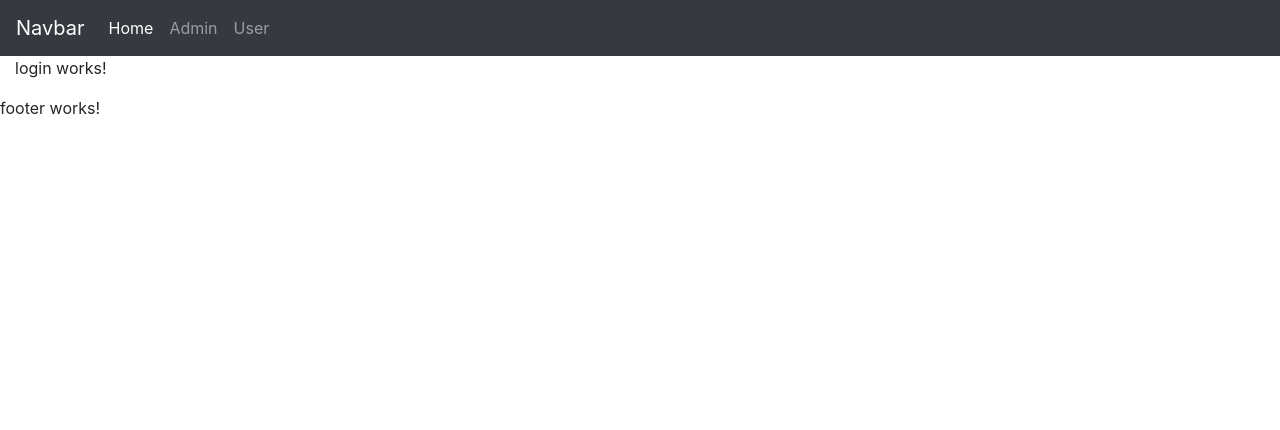
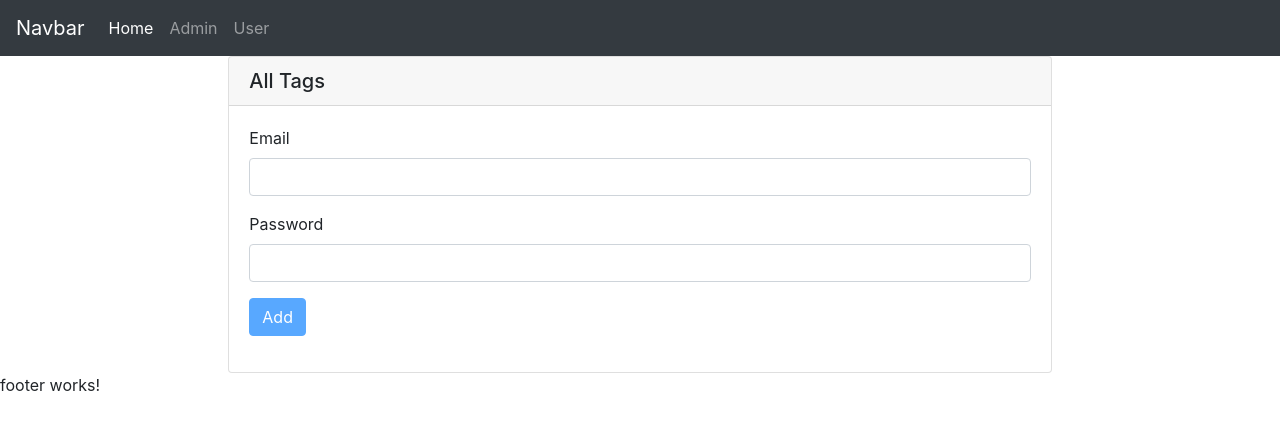
Before and after one commit to IAmMonmoy/Dotnet-Core-Api-Authentication-with-Anguar-5, an Angular app in the folder AngularTokenAuthentication/: page /login in a window 1280 px wide. Shown: the top 430 px of the page. Built offline with nearby package versions, Linux system fonts and the light colour scheme.

Commit message:
added frontend for loginform

```diff
--- a/AngularTokenAuthentication/src/app/authentication/authentication.module.ts
+++ b/AngularTokenAuthentication/src/app/authentication/authentication.module.ts
@@ -1,5 +1,6 @@
 import { NgModule } from '@angular/core';
 import { CommonModule } from '@angular/common';
+import { ReactiveFormsModule } from '@angular/forms';
 
 import { AuthenticationRoutingModule } from './authentication-routing.module';
 import { LoginComponent } from './login/login.component';
@@ -8,7 +9,8 @@ import { RegisterComponent } from './register/register.component';
 @NgModule({
   imports: [
     CommonModule,
-    AuthenticationRoutingModule
+    AuthenticationRoutingModule,
+    ReactiveFormsModule
   ],
   declarations: [LoginComponent, RegisterComponent]
 })
--- a/AngularTokenAuthentication/src/app/authentication/login/login.component.html
+++ b/AngularTokenAuthentication/src/app/authentication/login/login.component.html
@@ -1,3 +1,31 @@
-<p>
-  login works!
-</p>
+<div class="row">
+  <div class="col-md-2"></div>
+  <div class="col-md-8">
+      <div class="card">
+          <h5 class="card-header">All Tags</h5>
+          <div class="card-body">
+              <form [formGroup] = "loginForm" (ngSubmit) = "onSubmit()" novalidate>
+                    <div class="form-group">
+                        <label for="Email">Email</label>
+                        <input type="text" id="Email" class="form-control" [class.is-invalid]="loginForm.controls.Email.invalid && (loginForm.controls.Email.dirty || loginForm.controls.Email.touched)" formControlName="Email">
+                        <div *ngIf = "loginForm.controls.Email.errors.required && (loginForm.controls.Email.dirty || loginForm.controls.Email.touched)" class="text-danger">
+                          <strong>Email field is required</strong>
+                        </div>
+                    </div>
+                    <div class="form-group">
+                        <label for="Password">Password</label>
+                        <input type="text" id="Password" class="form-control" [class.is-invalid]="loginForm.controls.Password.invalid && (loginForm.controls.Password.dirty || loginForm.controls.Password.touched)" formControlName="Password">
+                        <div *ngIf = "loginForm.controls.Password.errors.required && (loginForm.controls.Password.dirty || loginForm.controls.Password.touched)" class="text-danger">
+                            <strong>Password field is required</strong>
+                        </div>
+                    </div>
+                    <div class="form-group">
+                        <button type="submit" class="btn btn-primary" [disabled]='!loginForm.valid' >
+                            Add
+                        </button>
+                    </div>
+              </form>
+           </div>
+        </div>
+    </div>
+</div>
--- a/AngularTokenAuthentication/src/app/authentication/login/login.component.ts
+++ b/AngularTokenAuthentication/src/app/authentication/login/login.component.ts
@@ -1,4 +1,5 @@
 import { Component, OnInit } from '@angular/core';
+import { FormBuilder,Validators, FormGroup } from '@angular/forms';
 
 @Component({
   selector: 'app-login',
@@ -7,9 +8,19 @@ import { Component, OnInit } from '@angular/core';
 })
 export class LoginComponent implements OnInit {
 
-  constructor() { }
+  loginForm : FormGroup;
+
+  constructor(private fb : FormBuilder) { }
 
   ngOnInit() {
+    this.createForm();
   }
 
+  createForm()
+  {
+    this.loginForm = this.fb.group({
+        Email : ['', Validators.required],
+        Password : ['', Validators.required]
+    });
+  }
 }
```
